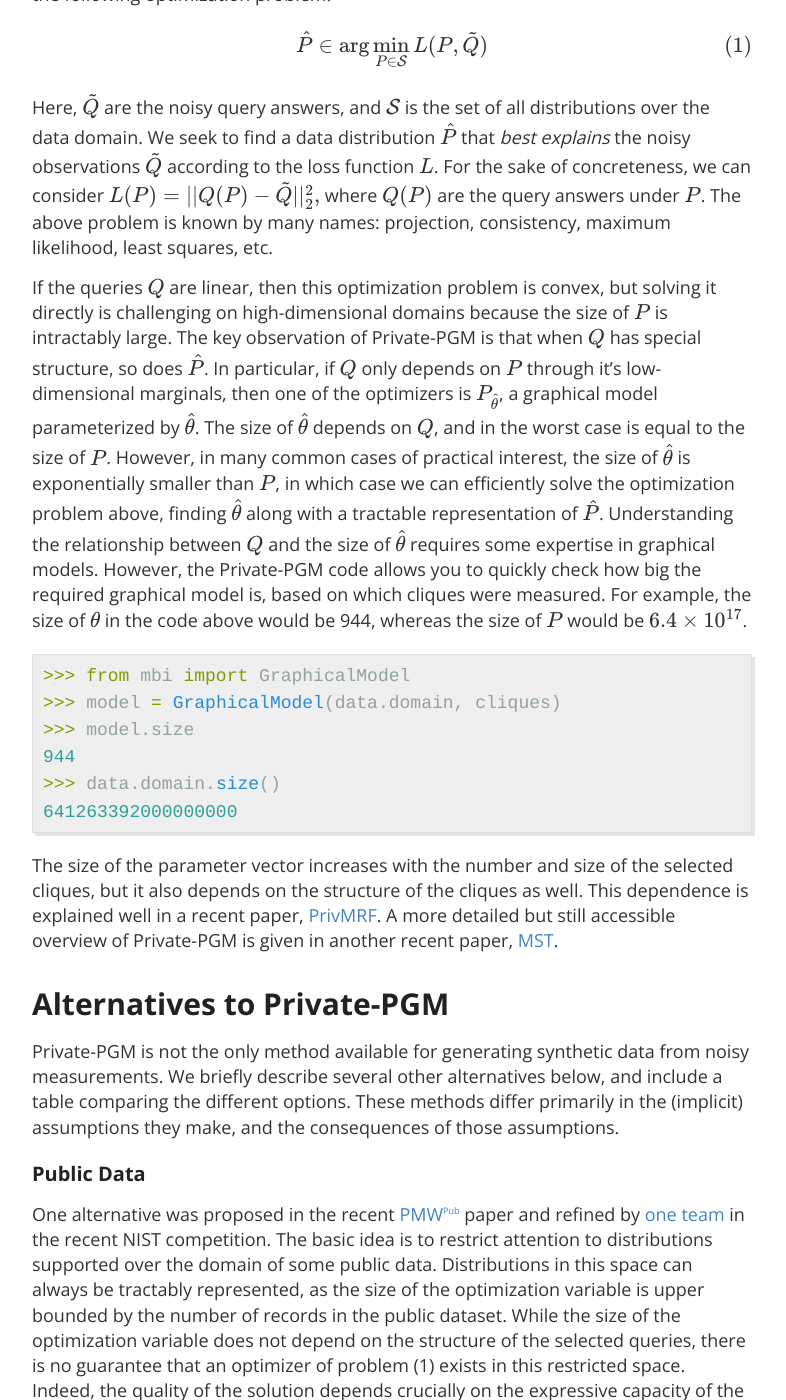
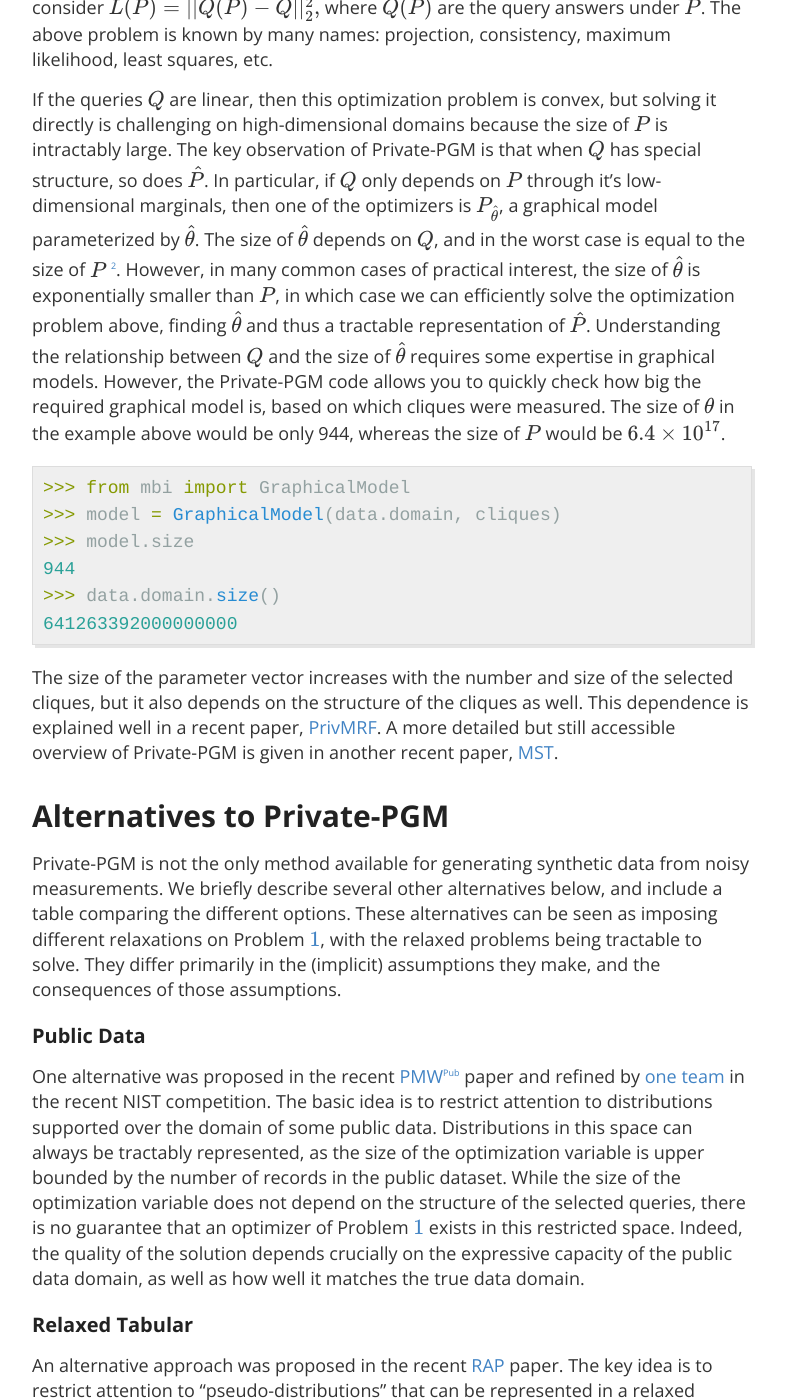
Before and after one commit to differentialprivacy/differentialprivacy, a Jekyll site: the page built from _posts/2021-09-07-synthetic-data-part-1.md, in a window 1280 px wide and 1400 px high, scrolled down 5451 px. Shown: the whole window, without its empty margins (248-1034 px from the left). Built offline with Jekyll 4.4.1, drawn with Linux system fonts in a browser that asks for light colours; comment, search, counter and statistics services are not loaded; some of the changed text lies outside the part shown.

Commit message:
GM comments

```diff
--- a/_posts/2021-09-07-synthetic-data-part-1.md
+++ b/_posts/2021-09-07-synthetic-data-part-1.md
@@ -8,13 +8,9 @@
 categories: [Tools, Synthetic Data]
 ---
 
-Differentially private synthetic data is an open research problem that is of great importance to the privacy community, and has received increased attention in recent years.  In 2018, the National Institute of Standards and Technology (NIST) organized the [Differential Privacy Synthetic Data Competition](https://www.nist.gov/ctl/pscr/open-innovation-prize-challenges/past-prize-challenges/2018-differential-privacy-synthetic){:target="_blank"}, a three round competition with $150,000 in prizes where participants were challenged with developing novel and practical mechanisms for synthetic data generation.  In 2020, NIST organized the followup [Temporal Map Competition](https://www.nist.gov/ctl/pscr/open-innovation-prize-challenges/current-and-upcoming-prize-challenges/2020-differential){:target="_blank"}, which was similar in spirit to the original competition with new technical challenges to overcome.  While the details of these competitions are out of scope for this blog post, we will talk about the basic approach employed by the best-performing mechanisms in both competitions.  These mechanisms, along with many others in the literature, follow the so-called **select-measure-generate** paradigm.
-
-# The Select-Measure-Generate Paradigm
-
 ![](/images/select-measure-reconstruct.png)
 
-The three steps underlying the select-measure-generate paradigm are illustrated in the figure above, and explained below.
+In the last blog post, we covered the potential pitfalls of synthetic data without formal privacy guarantees, and motivated the need for differentially private synthetic data mechanisms.  Many mechanisms for this problem follow the so-called **select-measure-generate** paradigm.  The three steps underlying the select-measure-generate paradigm are illustrated in the figure above, and explained below.
 
 1. **Select** a collection of queries (typically low-dimensional marginals) to measure, either manually by a domain expert, or automatically by an algorithm.
 2. **Measure** the selected queries using a noise-addition mechanism (e.g., Laplace/Gaussian).
@@ -22,18 +18,21 @@
 
 Mechanisms in this class differ primarily in their methodology for selecting queries and their algorithm for generating synthetic data from noisy measurements.  The focus of this blog post is the final **Generate** step, and specifically, the open-source **[Private-PGM](https://github.com/ryan112358/private-pgm){:target="_blank"}** tool that solves this problem in a generic and scalable way.
 
-Private-PGM was a key component of the first-place solution in the 2018 competition, and in both the first and second-place solution in the 2020 competition.[^2]  It allows the mechanism designer to focus on *what queries to measure* to maximize utility of the synthetic data, rather than *how to post-process* the noisy measurements to obtain synthetic data.  Both are challenging problems, and Private-PGM provides a principled, robust, and elegant solution to the latter problem, while exposing a simple interface that can be readily used by mechanism designers.
+Private-PGM was a key component of the first-place solution in the 2018 NIST Differential Privacy
+[Synthetic Data Competition](https://www.nist.gov/ctl/pscr/open-innovation-prize-challenges/past-prize-challenges/2018-differential-privacy-synthetic){:target="\_blank"} and in *both* the first and second-place solution in follow-up [Temporal Map Competition](https://www.nist.gov/ctl/pscr/open-innovation-prize-challenges/current-and-upcoming-prize-challenges/2020-differential){:target="\_blank"}.[^2]  It allows the mechanism designer to focus on *what queries to measure* to maximize utility of the synthetic data, rather than *how to post-process* the noisy measurements to obtain synthetic data.  Both are challenging problems, and Private-PGM provides a principled, robust, and elegant solution to the latter problem, while exposing a simple interface that can be readily used by mechanism designers.
 
 [^2]: Other top-performing mechanisms followed the select-measure-generate paradigm as well, but used other methods for the generate step.
 
 After reading this blog post you will:
 
-* Be able to use Private-PGM to design your first synthetic data mechanism.
-* Understand what Private-PGM does, how it works, and what it's limitations are.
+* Be able to use Private-PGM to design your first synthetic data mechanism.  \\
+* Understand what Private-PGM does, how it works, and what its limitations are. \\
 * Learn about alternatives to Private-PGM for the generate step.
 * Be ready to compete in the next synthetic data competition!
 
-# Discrete Data
+# Getting started with Private-PGM
+
+### Discrete Data
 
 For the purpose of this blog post, assume we have a preprocessed discrete dataset, such that each attribute \\\( i \\\) can take on values from the set \\\(\\\{0, 1, \dots, n_i-1 \\\} \\\) where \\\( n_i \\\) is the number of possible values for a given column.  The open source Private-PGM repository contains a preprocessed adult dataset.  We can load it in using the following code:
 
@@ -42,14 +41,14 @@
 >>> data = Dataset.load('adult.csv', 'adult-domain.json')
 {% endhighlight %}
 
-The Dataset object is essentially a wrapper for pandas data frame, with utility functions to compute marginals.  It also keeps track of domain information, or the set of columns along with the number of possible values for each column.   Inspecting this domain object shows that age has 85 possible values, workclass has 9, education-num has 16, etc.
+The Dataset object is essentially a wrapper for a pandas data frame, with utility functions to compute marginals.  It also keeps track of domain information, or the set of columns along with the number of possible values for each column.   Inspecting this domain object shows that age has 85 possible values, workclass has 9, education-num has 16, etc.
 
 {% highlight python %}
 >>> data.domain
 Domain(age: 85, workclass: 9, fnlwgt: 100, education-num: 16, marital-status: 7, occupation: 15, relationship: 6, race: 5, sex: 2, capital-gain: 100, capital-loss: 100, hours-per-week: 99, native-country: 42, income>50K: 2)
 {% endhighlight %}
 
-# Marginals
+### Marginals
 
 A marginal for a subset of attributes counts the number of records in the dataset that match each setting of possible values.  It is essentially a histogram over a subset of attributes.  Marginals can easily be obtained in Private-PGM using the `project` and `datavector` functions.  For example:
 
@@ -74,8 +73,8 @@
 This marginal is a \\\( 7 \times 2 \\\) array \\\( \mu \\\), where \\\( \mu\_{jk} \\\) counts the number of records with marital-status=j and sex=k.  Low-dimensional marginals are particularly useful for differentially private synthetic data for a number of reasons:
 
 * They capture low-dimensional structure common in real world data distributions.
-* Each count is a coarse-grained aggregation, so the statistic is fairly robust to noise.
-* One individual can only contribute to a single cell of a marginal, so we can measure every cell of the marginal without using extra privacy budget.
+* Each cell in a marginal is a count, a statistic that is fairly robust to noise.
+* One individual can only contribute to a single cell of a marginal, so all cells can be measured simultaneously with low privacy cost by parallel composition.
 
 These observations together make low-dimensional marginals an ideal statistic to measure with differential privacy.  We can readily invoke the Gaussian mechanism to privately answer a marginal using standard numpy code, as follows:
 
@@ -92,16 +91,16 @@
        [   63.05188626,    18.08375082]])
 {% endhighlight %}
 
-# Private-PGM
+# Generating synthetic data with Private-PGM
 
-Private-PGM is a post-processing tool that consumes a collection of noisy measurements, and it finds a probability distribution that best explains the measurements.  It expects the input to be a list of measurements defined over the data marginals.  In the example below, we simply add Gaussian noise to each marginal, although other types of measurements are also possible.  The code snippit below is an *end-to-end* mechanism for differentially private synthetic data on the adult dataset that only requires 25 lines of python code.
+Private-PGM consumes as input a collection of noisy measurements, and it finds a probability distribution that best explains the measurements.  It expects the input to be a list of measurements defined over the data marginals.  In the example below, we simply add Gaussian noise to each marginal, although other types of measurements are also possible.  The code snippit below is an *end-to-end* mechanism based on the select-measure-generate recipe that only requires 25 lines of python code.  In general, we can expect the synthetic data generated from this procedure to preserve the selected marginals reasonably well.  We can readily modify the select step in the code below to tailor the synthetic data to different marginals of interest.
 
 {% highlight python %}
 import numpy as np
 from scipy import sparse
 from mbi import Dataset, FactoredInference
 
-data = Dataset.load('../data/adult.csv', '../data/adult-domain.json')
+data = Dataset.load('adult.csv', 'adult-domain.json')
 
 # SELECT the marginals we'd like to measure
 cliques = [('marital-status', 'sex'),
@@ -150,12 +149,12 @@
 
 This example shows that the quality of the synthetic data crucially depends on the selected queries.  In the original [Private-PGM paper](https://arxiv.org/pdf/1901.09136.pdf), queries were selected by existing differentially private mechanisms (MWEM, PrivBayes, HDMM, and DualQuery), and in every case Private-PGM was shown to improve utility of those base mechanisms.  However, the true power of Private-PGM is that it enables simpler development of *new mechanisms* for synthetic data, a promising and under-explored area for future research.  Selecting a good set of queries to measure remains an important open problem that will be the topic of the next blog post.
 
-# The Projection Problem
+# Optimization Problem underlying Private-PGM
 
-Underlying Private-PGM and several other approaches to generate synthetic data is the following optimization problem:
+Now that we have described how to use Private-PGM, we will offer some insight into what it does under the hood.  Underlying Private-PGM and several other approaches to generate synthetic data is the following optimization problem:
 
 
-\\\[\hat{P} \in \text{arg} \min\_{P \in \mathcal{S}} L(P, \tilde{Q}) \\tag{1} \\\]
+\\\[\hat{P} \in \text{arg} \min\_{P \in \mathcal{S}} L(P, \tilde{Q}) \\tag{1} \label{eq1} \\\]
 
 
 
@@ -163,7 +162,9 @@
 \\\( L(P) = \|\| Q(P) - \tilde{Q} \|\|\_2^2, \\\)
 where \\\( Q(P) \\\) are the query answers under \\\( P \\\).  The above problem is known by many names: projection, consistency, maximum likelihood, least squares, etc.
 
-If the queries \\\( Q \\\) are linear, then this optimization problem is convex, but solving it directly is challenging on high-dimensional domains because the size of \\\( P \\\) is intractably large.  The key observation of Private-PGM is that when \\\( Q \\\) has special structure, so does \\\( \hat{P} \\\).  In particular, if \\\( Q \\\) only depends on \\\( P \\\) through it's low-dimensional marginals, then one of the optimizers is \\\( P\_{\hat{\theta}} \\\), a graphical model parameterized by \\\( \hat{\theta} \\\).  The size of \\\( \hat{\theta} \\\) depends on \\\( Q \\\), and in the worst case is equal to the size of \\\( P \\\).  However, in many common cases of practical interest, the size of \\\( \hat{\theta} \\\) is exponentially smaller than \\\( P \\\), in which case we can efficiently solve the optimization problem above, finding \\\( \hat{\theta} \\\) along with a tractable representation of \\\( \hat{P} \\\).  Understanding the relationship between \\\( Q \\\) and the size of \\\( \hat{\theta} \\\) requires some expertise in graphical models.  However, the Private-PGM code allows you to quickly check how big the required graphical model is, based on which cliques were measured.  For example, the size of \\\( \theta \\\) in the code above would be 944, whereas the size of \\\( P \\\) would be \\\( 6.4 \times 10^{17} \\\).
+If the queries \\\( Q \\\) are linear, then this optimization problem is convex, but solving it directly is challenging on high-dimensional domains because the size of \\\( P \\\) is intractably large.  The key observation of Private-PGM is that when \\\( Q \\\) has special structure, so does \\\( \hat{P} \\\).  In particular, if \\\( Q \\\) only depends on \\\( P \\\) through it's low-dimensional marginals, then one of the optimizers is \\\( P\_{\hat{\theta}} \\\), a graphical model parameterized by \\\( \hat{\theta} \\\).  The size of \\\( \hat{\theta} \\\) depends on \\\( Q \\\), and in the worst case is equal to the size of \\\( P \\\) [^6].  However, in many common cases of practical interest, the size of \\\( \hat{\theta} \\\) is exponentially smaller than \\\( P \\\), in which case we can efficiently solve the optimization problem above, finding \\\( \hat{\theta} \\\) and thus a tractable representation of \\\( \hat{P} \\\).  Understanding the relationship between \\\( Q \\\) and the size of \\\( \hat{\theta} \\\) requires some expertise in graphical models.  However, the Private-PGM code allows you to quickly check how big the required graphical model is, based on which cliques were measured.  The size of \\\( \theta \\\) in the example above would be only 944, whereas the size of \\\( P \\\) would be \\\( 6.4 \times 10^{17} \\\).
+
+[^6]: For example, this worst-case behavior is realized if **all** 2-way marginals are measured.
 
 {% highlight python %}
 >>> from mbi import GraphicalModel
@@ -178,11 +179,10 @@
 
 # Alternatives to Private-PGM
 
-Private-PGM is not the only method available for generating synthetic data from noisy measurements.  We briefly describe several other alternatives below, and include a table comparing the different options.  These methods differ primarily in the (implicit) assumptions they make, and the consequences of those assumptions.
-
+Private-PGM is not the only method available for generating synthetic data from noisy measurements.  We briefly describe several other alternatives below, and include a table comparing the different options. These alternatives can be seen as imposing different relaxations on Problem \ref{eq1}, with the relaxed problems being tractable to solve.  They differ primarily in the (implicit) assumptions they make, and the consequences of those assumptions.
 ### Public Data
 
-One alternative was proposed in the recent [PMW<sup>Pub</sup>](https://arxiv.org/abs/2102.08598){:target="\_blank"} paper and refined by [one team](https://arxiv.org/abs/2106.05131){:target="\_blank"} in the recent NIST competition.  The basic idea is to restrict attention to distributions supported over the domain of some public data.  Distributions in this space can always be tractably represented, as the size of the optimization variable is upper bounded by the number of records in the public dataset.  While the size of the optimization variable does not depend on the structure of the selected queries, there is no guarantee that an optimizer of problem (1) exists in this restricted space.  Indeed, the quality of the solution depends crucially on the expressive capacity of the public data domain, as well as how well it matches the true data domain.
+One alternative was proposed in the recent [PMW<sup>Pub</sup>](https://arxiv.org/abs/2102.08598){:target="\_blank"} paper and refined by [one team](https://arxiv.org/abs/2106.05131){:target="\_blank"} in the recent NIST competition.  The basic idea is to restrict attention to distributions supported over the domain of some public data.  Distributions in this space can always be tractably represented, as the size of the optimization variable is upper bounded by the number of records in the public dataset.  While the size of the optimization variable does not depend on the structure of the selected queries, there is no guarantee that an optimizer of Problem \ref{eq1} exists in this restricted space.  Indeed, the quality of the solution depends crucially on the expressive capacity of the public data domain, as well as how well it matches the true data domain.
 
 ### Relaxed Tabular
 
@@ -201,18 +201,18 @@
 There are many alternatives to Private-PGM which make different assumptions to enable scalability.  While Private-PGM can be seen as an exact method, it's scalability can suffer when the number of marginals measured becomes too large, a drawback not suffered as severely by the other methods.  A comprehensive qualitative comparison between Private-PGM and the discussed alternatives is given below.  A direct quantitative comparison between the methods remains an unanswered question.
 
 | | **Private-PGM** | **Public Data** | **Relaxed Tabular** | **Generative Networks** | **GUM** |
-Solves original problem [^3] | <span style="color:green">Yes</span> | <span style="color:red">No</span> | <span style="color:red">No</span> | <span style="color:red">No</span> | <span style="color:red">No</span> |
+Solves Problem \ref{eq1} [^3] | <span style="color:green">Yes</span> | <span style="color:red">No</span> | <span style="color:red">No</span> | <span style="color:red">No</span> | <span style="color:red">No</span> |
 Convexity preserving [^4] | <span style="color:green">Yes</span> | <span style="color:green">Yes</span> | <span style="color:red">No</span> |  <span style="color:red">No</span> | <span style="color:green">Yes</span> |
 Dependence on number of measurements | <span style="color:red">Exponential (worst case)</span> | <span style="color:green">Polynomial</span> | <span style="color:green">Polynomial</span> | <span style="color:green">Polynomial</span> | <span style="color:green">Polynomial</span> |
 Scales by | Exploiting structure | Restricting search space | Restricting search space | Restricting search space | Local consistency |
 Method for breaking ties [^5] | Maximum entropy | None | None | None | None |
 Supported inputs | <span style="color:green">Differentiable loss function of marginals</span> | <span style="color:green">Differentiable loss function of marginals</span> | <span style="color:green">Differentiable loss function of marginals</span> | <span style="color:green">Differentiable loss function of marginals</span> | <span style="color:red">Noisy marginals</span> |
 
-[^3]: All other methods restrict the search space in some way to ensure tractability.  While Private-PGM searches over the space of graphical models, which is a subset of all possible distributions, the solution obtained is guaranteed to be an optima of problem (1).
+[^3]: All other methods restrict the search space in some way to ensure tractability.  While Private-PGM searches over the space of graphical models, which is a subset of all possible distributions, the solution obtained is guaranteed to be an optima of Problem \ref{eq1}.
 
 [^4]: Even if the loss function \\\( L \\\) is convex with respect to \\\( P \\\), it may or may not be convex with respect to the proposed search space/parameterization.
 
-[^5]: There are usually infinitely many solutions to optimization problem (1).  Private-PGM finds the solution with maximum entropy.
+[^5]: There are usually infinitely many solutions to optimization Problem \ref{eq1}.  Private-PGM finds the solution with maximum entropy.
 
 # Coming up Next
 
```
